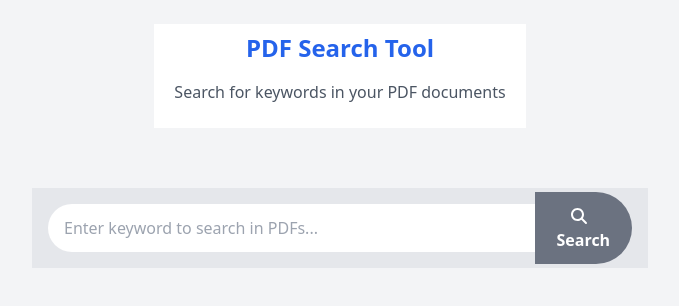
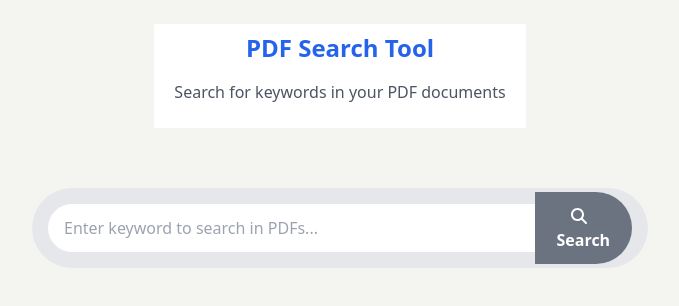
Before and after one commit to phucloc2107/E-commerce-machine, a React (Vite) app: page / in a window 1280 px wide. Shown: the top 306 px of the page, without its empty margins (300-979 px from the left). Built offline with nearby package versions, Linux system fonts and the light colour scheme.

Commit message:
Fix: change background color hay size of result

```diff
--- a/src/pages/SearchPage.tsx
+++ b/src/pages/SearchPage.tsx
@@ -30,13 +30,12 @@
   };
 
   return (
-    <div className="h-screen w-full flex flex-col items-center bg-gray-100 p-6">
+    <div className="h-screen w-full flex flex-col items-center bg-[rgb(244,245,240)] p-6">
       <div className="bg-white px-5 pt-2 flex flex-col justify-center">
         <h2 className="text-center text-2xl font-bold text-blue-600 mb-4">PDF Search Tool</h2>
         <p className="text-center text-gray-600 mb-6">Search for keywords in your PDF documents</p>
       </div>
 
-      {/* Kết quả tìm kiếm */}
       <div className={`w-full flex justify-between mt-10 ${filteredResults.length > 0 ? 'h-auto' : 'h-0'}`}>
         <div className="w-[48%]">
           {filteredResults.filter(pdf => pdf.id % 2 !== 0).map((pdf) => (
@@ -45,8 +44,8 @@
               onClick={() => setLeftSelectedPdf(pdf)}
               className="w-[90%] border rounded-lg shadow-md bg-gray-50 flex items-center mx-auto border-gray-500 cursor-pointer mb-4"
             >
-              <div className="w-1/12 h-12 flex justify-center items-center border border-r-black mr-5 p-2 py-7">
-                <FontAwesomeIcon icon={faFilePdf} className="w-10 h-10 object-cover" />
+              <div className="w-1/12 h-auto flex justify-center items-center border border-r-black mr-5 p-2">
+                <FontAwesomeIcon icon={faFilePdf} className="w-5 h-5 object-cover text-[rgb(120,56,121)]" />
               </div>
               <h3 className="text-sm font-semibold text-gray-800">{pdf.fileName}</h3>
             </div>
@@ -60,8 +59,8 @@
               onClick={() => setRightSelectedPdf(pdf)}
               className="w-[90%] border rounded-lg shadow-md bg-gray-50 flex items-center mx-auto border-gray-500 cursor-pointer mb-4"
             >
-              <div className="w-1/12 h-12 flex justify-center items-center border border-r-black mr-5 p-2 py-7">
-                <FontAwesomeIcon icon={faFilePdf} className="w-10 h-10 object-cover" />
+              <div className="w-1/12 h-auto flex justify-center items-center border border-r-black mr-5 p-2">
+                <FontAwesomeIcon icon={faFilePdf} className="w-5 h-5 object-cover text-[rgb(120,56,121)]" />
               </div>
               <h3 className="text-sm font-semibold text-gray-800">{pdf.fileName}</h3>
             </div>
@@ -69,7 +68,6 @@
         </div>
       </div>
 
-      {/* Hiển thị nội dung PDF */}
       {filteredResults.length > 0 && (leftSelectedPdf || rightSelectedPdf) && (
         <div className="w-full h-96 mt-10 flex flex-row justify-between">
           <div className="w-[48%] h-full border-4 border-black rounded-3xl bg-white p-4">
@@ -98,8 +96,7 @@
         </div>
       )}
 
-      {/* Ô nhập từ khóa + nút tìm kiếm */}
-      <div className="bg-gray-200 w-1/2 h-20 mt-5 flex items-center justify-center p-4">
+      <div className="bg-gray-200 w-1/2 h-20 mt-5 flex items-center justify-center p-4 rounded-full">
         <div className="w-full">
           <input
             type="text"
```
